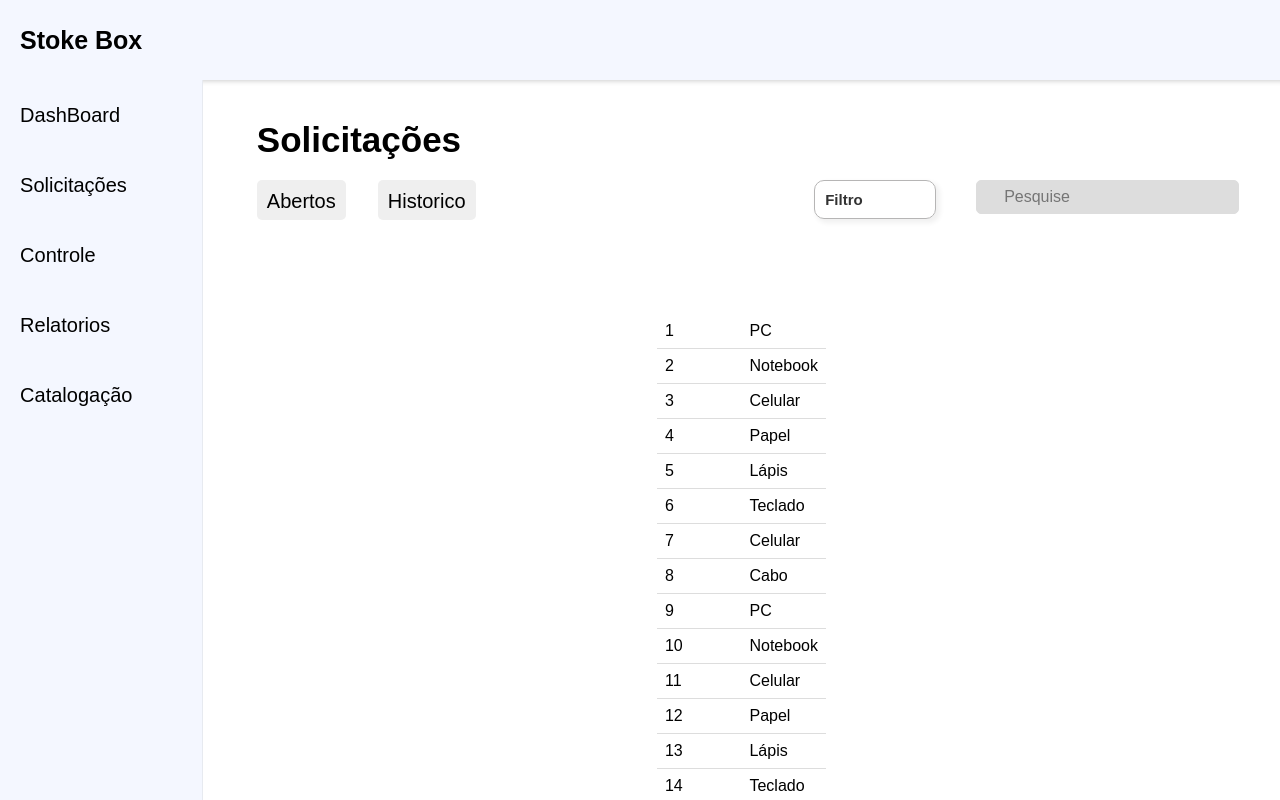
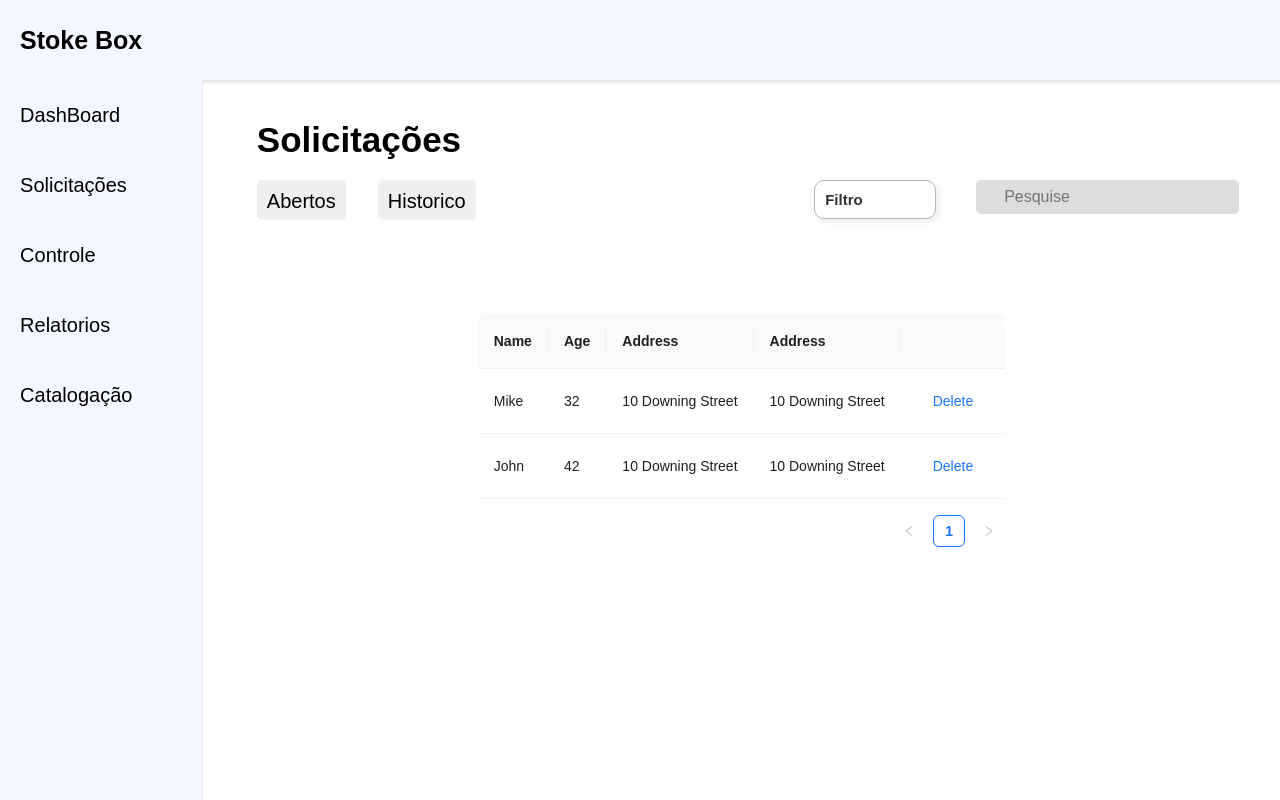
Before and after one commit to onDashCorporation/ACAI, a React (Vite) app in the folder frontend/: page /solicitacoes in a window 1280 px wide. Built offline with nearby package versions, Linux system fonts and the light colour scheme.

Commit message:
Style: using antd to create the table

```diff
--- a/frontend/src/components/table/table.jsx
+++ b/frontend/src/components/table/table.jsx
@@ -1,40 +1,31 @@
-import * as S from "./style";
+ import PropTypes from 'prop-types';
+  import { Table,Button } from 'antd';
 
-const Table = ({ headers, data }) => {
-  const size = headers.length;
-  const columns = Array.from({ length: size }, () => "1fr").join(" ");
+  const TableMain = ({ dataSource, columns, showDeleteOption }) => {
+    const columnsWithDeleteOption = [...columns]; // Clonar as colunas existentes
 
-  return (
-    <S.Table columns={columns}>
-      {data.map((element) =>
-        element.map((row) => <S.TableCell key={row}>{row}</S.TableCell>)
-      )}
-    </S.Table>
-  );
-};
+    // Adicionar uma coluna para a opção de exclusão, se necessário
+    if (showDeleteOption) {
+      columnsWithDeleteOption.push({
+        title: '',
+        key: 'action',
+        render: (text, record) => (
+          <Button type="link" onClick={() => handleDelete(record.key)}>Delete</Button>
+        ),
+      });
+    }
 
-// const Table = ({ headers, data }) => {
-//   return (
-//     <S.TableWrapper>
-//     <S.Table>
-//       <thead>
-//         <S.TableRow>
-//           {headers.map((header, index) => (
-//             <S.TableHeader key={index}>{header}</S.TableHeader>
-//           ))}
-//         </S.TableRow>
-//       </thead>
-//       <tbody>
-//         {data.map((row, rowIndex) => (
-//           <S.TableRow key={rowIndex}>
-//             {row.map((cell, cellIndex) => (
-//               <S.TableCell key={cellIndex}>{cell}</S.TableCell>
-//             ))}
-//           </S.TableRow>
-//         ))}
-//       </tbody>
-//     </S.Table>
-//   </S.TableWrapper>
-//   );
-// };
-export default Table;
+    const handleDelete = (key) => {
+      // Lógica para exclusão do item
+    };
+
+    return <Table dataSource={dataSource} columns={columnsWithDeleteOption} />;
+  };
+
+  TableMain.propTypes = {
+    dataSource: PropTypes.array.isRequired,
+    columns: PropTypes.array.isRequired,
+    showDeleteOption: PropTypes.bool, // Prop opcional para mostrar ou não a opção de exclusão
+  };
+
+  export default TableMain;
--- a/frontend/src/pages/Solicitacoes/solicitacoes.jsx
+++ b/frontend/src/pages/Solicitacoes/solicitacoes.jsx
@@ -5,32 +5,71 @@ import Dropdown from "../../components/dropdown/dropdown";
 import { useState } from "react";
 import Search from "../../components/search/search";
 import Options from "./db.json";
-import Table from "../../components/table/table";
+import TableMain from "../../components/table/table";
 const solicitacoes = () => {
   const [filterop, setFilterop] = useState("Filtro");
-  const headers = ["ID", "Produto"];
-  const data = [
-    { id: 1, produto: "PC" },
-    { id: 2, produto: "Notebook" },
-    { id: 3, produto: "Celular" },
-    { id: 4, produto: "Papel" },
-    { id: 5, produto: "Lápis" },
-    { id: 6, produto: "Teclado" },
-    { id: 7, produto: "Celular" },
-    { id: 8, produto: "Cabo" },
-    { id: 9, produto: "PC" },
-    { id: 10, produto: "Notebook" },
-    { id: 11, produto: "Celular" },
-    { id: 12, produto: "Papel" },
-    { id: 13, produto: "Lápis" },
-    { id: 14, produto: "Teclado" },
-    { id: 15, produto: "Celular" },
-    { id: 16, produto: "Cabo" },
-    { id: 17, produto: "PC" },
-    { id: 18, produto: "Notebook" },
-    { id: 19, produto: "Celular" },
-    { id: 20, produto: "Papel" },
+  // const headers = ["ID", "Produto"];
+  // const data = [
+  //   { id: 1, produto: "PC" },
+  //   { id: 2, produto: "Notebook" },
+  //   { id: 3, produto: "Celular" },
+  //   { id: 4, produto: "Papel" },
+  //   { id: 5, produto: "Lápis" },
+  //   { id: 6, produto: "Teclado" },
+  //   { id: 7, produto: "Celular" },
+  //   { id: 8, produto: "Cabo" },
+  //   { id: 9, produto: "PC" },
+  //   { id: 10, produto: "Notebook" },
+  //   { id: 11, produto: "Celular" },
+  //   { id: 12, produto: "Papel" },
+  //   { id: 13, produto: "Lápis" },
+  //   { id: 14, produto: "Teclado" },
+  //   { id: 15, produto: "Celular" },
+  //   { id: 16, produto: "Cabo" },
+  //   { id: 17, produto: "PC" },
+  //   { id: 18, produto: "Notebook" },
+  //   { id: 19, produto: "Celular" },
+  //   { id: 20, produto: "Papel" },
+  // ];
+  const dataSource = [
+    {
+      key: '1',
+      name: 'Mike',
+      age: 32,
+      address: '10 Downing Street',
+
+    },
+    {
+      key: '2',
+      name: 'John',
+      age: 42,
+      address: '10 Downing Street',
+    },
   ];
+
+  const columns = [
+    {
+      title: 'Name',
+      dataIndex: 'name',
+      key: 'name',
+    },
+    {
+      title: 'Age',
+      dataIndex: 'age',
+      key: 'age',
+    },
+    {
+      title: 'Address',
+      dataIndex: 'address',
+      key: 'address',
+    },
+    {
+      title: 'Address',
+      dataIndex: 'address',
+      key: 'address',
+    },
+  ];
+
   return (
     <S.Body>
       <Header />
@@ -54,12 +93,12 @@ const solicitacoes = () => {
               </S.InsertConatiner>
             </S.Header>
           </S.Section>
-          {/* <S.TableConteiner> */}
-          <Table
-            headers={headers}
-            data={data.map((item) => [item.id, item.produto])}
+          <S.TableConteiner>
+          <TableMain
+
+            dataSource={dataSource} columns={columns} showDeleteOption={true}
           />
-          {/* </S.TableConteiner> */}
+          </S.TableConteiner>
         </S.Container>
       </S.Main>
     </S.Body>
--- a/package.json
+++ b/package.json
@@ -10,6 +10,7 @@
     "preview": "vite preview"
   },
   "dependencies": {
+    "antd": "^5.15.3",
     "iconoir-react": "^7.5.0",
     "react": "^18.2.0",
     "react-dom": "^18.2.0",
```
Also changed, not shown: 1 other file (tests, documents, lock files or other folders).
